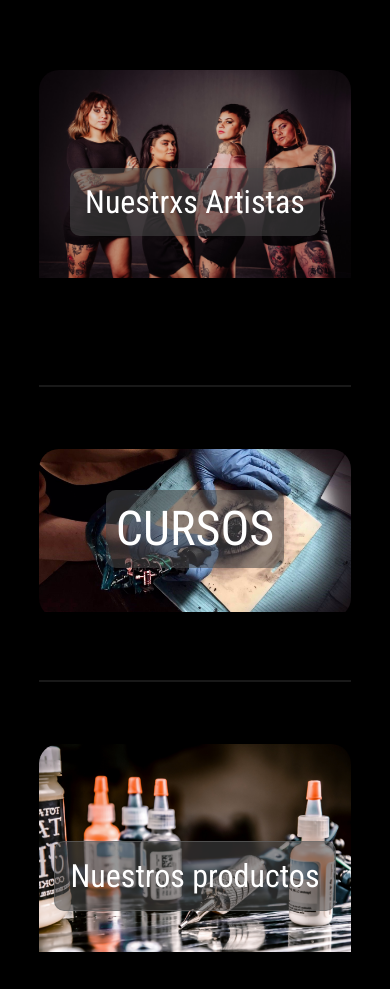
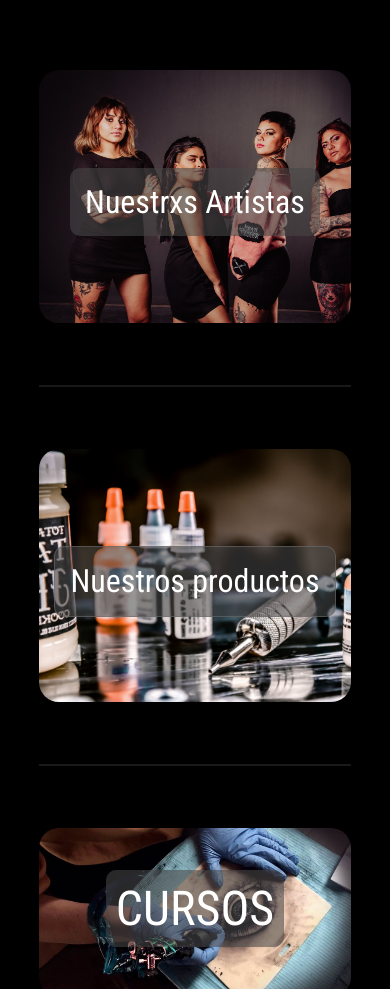
Before and after one commit to ValeriaArellano0011/LuRocoTattooStudio, a React (Create React App) app: page / in a window 390 px wide. Shown: the part 579-1568 px from the top of the page. Built offline with nearby package versions, Linux system fonts and the light colour scheme; grey boxes are pictures that could not be loaded; a web font is replaced by a local one.

Commit message:
add style to shortcuts img and change iframe

```diff
--- a/src/components/home/HomeComponente.css
+++ b/src/components/home/HomeComponente.css
@@ -258,7 +258,7 @@ main{
   }
 
   .artistas_home{
-    background-size: contain;
+    background-size: cover;
     height: 30vh;
     width: 80vw;
     align-self: center;
@@ -275,7 +275,7 @@ main{
   }
 
   .cursos{
-    background-size: contain;
+    background-size: cover;
     background-repeat: no-repeat;
     height: 20vh;
     width: 80vw;
@@ -293,7 +293,7 @@ main{
   }
 
   .productos{
-    background-size: contain;
+    background-size: cover;
     height: 30vh;
     width: 80vw;
     align-self: center;
--- a/src/components/home/HomeComponente.jsx
+++ b/src/components/home/HomeComponente.jsx
@@ -23,6 +23,14 @@ const Main = () => {
 
             <div className='separador'></div>
 
+            <div className='productos'>
+                <LinkRouter to={'/productos'} style={{textDecoration: 'none'}}>
+                    <h2 className='productos_h2'>Nuestros productos</h2>
+                </LinkRouter>
+            </div>
+
+            <div className='separador'></div>
+
             <div className='cursos'>
                 <LinkRouter to={'/cursos'} style={{textDecoration: 'none'}}>
                     <h2 className='cursos_h2'>CURSOS</h2>
@@ -31,17 +39,9 @@ const Main = () => {
 
             <div className='separador'></div>
 
-            <div className='productos'>
-                <LinkRouter to={'/productos'} style={{textDecoration: 'none'}}>
-                    <h2 className='productos_h2'>Nuestros productos</h2>
-                </LinkRouter>
-            </div>
-
-            <div className='separador'></div>
-
             <div className='mapa'>
                 <h2 className='mapa_h2'>Donde encontrarnos 🌎</h2>
-                <iframe className='iframe' title='LuRoco Tattoo Studio' src="https://www.google.com/maps/embed?pb=!1m18!1m12!1m3!1d3350.255655101707!2d-68.84080898427818!3d-32.89140827642533!2m3!1f0!2f0!3f0!3m2!1i1024!2i768!4f13.1!3m3!1m2!1s0x967e0919da344f6f%3A0xaaab5a555c485cc4!2sGaler%C3%ADa%20Piazza%2C%20Av.%20San%20Mart%C3%ADn%201027%2C%20M5500%20Mendoza!5e0!3m2!1ses-419!2sar!4v1669843620340!5m2!1ses-419!2sar" style={{ border: 0 }} referrerPolicy="no-referrer-when-downgrade"></iframe>
+                <iframe className='iframe' title='LuRoco Tattoo Studio' src="https://www.google.com/maps/embed?pb=!1m14!1m8!1m3!1d13400.977086868274!2d-68.8389594!3d-32.8917093!3m2!1i1024!2i768!4f13.1!3m3!1m2!1s0x967e09d569d39ec3%3A0xc3908e1ee86c981b!2sLuRoco%20Tattoo%20Studio!5e0!3m2!1ses!2sar!4v1676416111979!5m2!1ses!2sar" referrerpolicy="no-referrer-when-downgrade" style={{ border: 0 }} referrerPolicy="no-referrer-when-downgrade"></iframe>
             </div>
         </main>
     )
```
